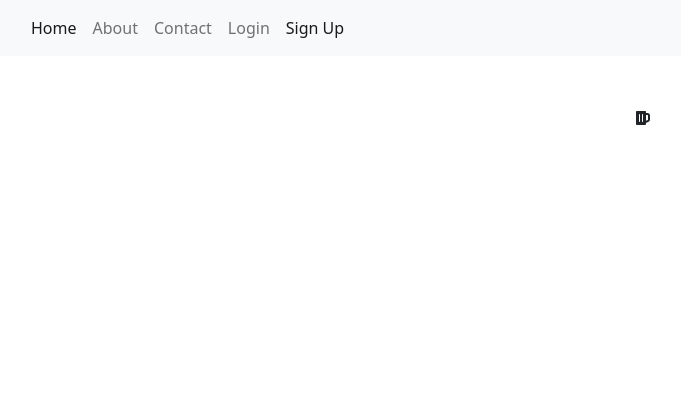
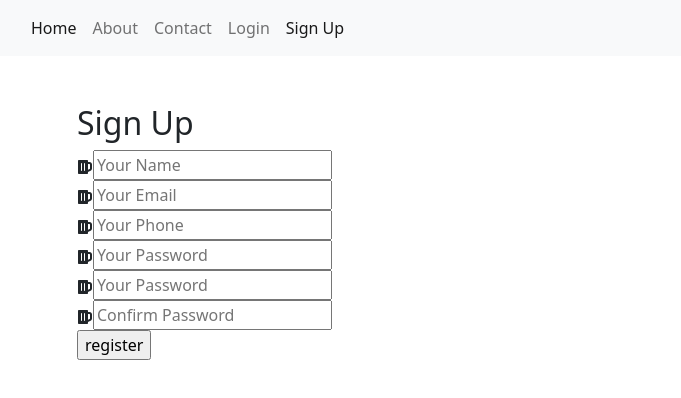
Before and after one commit to shaktidewan/MERN-Project, a React (Create React App) app in the folder client/: page /signup in a window 1280 px wide. Shown: the top 398 px of the page, without its empty margins (5-686 px from the left). Built offline with nearby package versions, Linux system fonts and the light colour scheme.

Commit message:
signup rough UI

```diff
--- a/client/src/components/signup.js
+++ b/client/src/components/signup.js
@@ -3,11 +3,90 @@ import { FaBeer } from "react-icons/fa";
 
 const Signup = () => {
   return (
-    <div className="mt-5">
+    <div style={{ alignItems: "center" }}>
       <section className="signup">
-        <div style={{marginLeft:'50%'}}>
-        <FaBeer />
+        <div className="container mt-5">
+          <div className="signup-form">
+            <h2 className="form-title">Sign Up</h2>
+            <form className="register-form" id="register-form">
+              <div className="form-group">
+                <label htmlFor="name">
+                  <FaBeer />
+                </label>
+                <input
+                  type="text"
+                  id="name"
+                  autoComplete="off"
+                  placeholder="Your Name"
+                />
+              </div>
+              <div className="form-group">
+                <label htmlFor="email">
+                  <FaBeer />
+                </label>
+                <input
+                  type="text"
+                  id="email"
+                  autoComplete="off"
+                  placeholder="Your Email"
+                />
+              </div>
+              <div className="form-group">
+                <label htmlFor="phone">
+                  <FaBeer />
+                </label>
+                <input
+                  type="text"
+                  id="phone"
+                  autoComplete="off"
+                  placeholder="Your Phone"
+                />
+              </div>
+              <div className="form-group">
+                <label htmlFor="password">
+                  <FaBeer />
+                </label>
+                <input
+                  type="text"
+                  id="password"
+                  autoComplete="off"
+                  placeholder="Your Password"
+                />
+              </div>
+              <div className="form-group">
+                <label htmlFor="work">
+                  <FaBeer />
+                </label>
+                <input
+                  type="password"
+                  id="work"
+                  autoComplete="off"
+                  placeholder="Your Password"
+                />
+              </div>
+              <div className="form-group">
+                <label htmlFor="cpassword">
+                  <FaBeer />
+                </label>
+                <input
+                  type="password"
+                  id="cpassword"
+                  autoComplete="off"
+                  placeholder="Confirm Password"
+                />
+              </div>
 
+              <div className="form-group form-button">
+                <input type="submit" name="signup" id="signup" className="form-submit" value="register"/>
+              </div>
+            </form>
+            {/* RIGHT SIDE */}
+            <div className="signup-image">
+              <figure>
+                {/* <img/> */}
+              </figure>
+            </div>
+          </div>
         </div>
       </section>
     </div>
```
